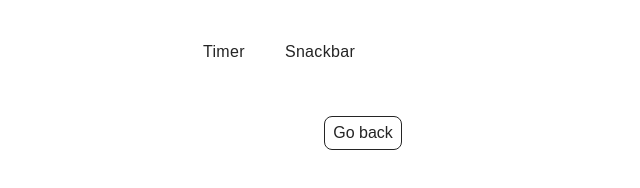
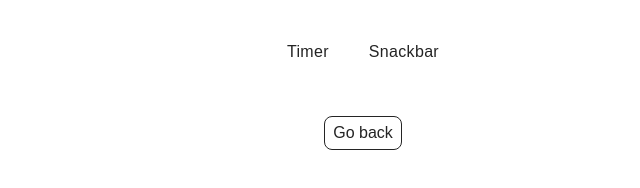
Before and after one commit to NgokToanNL/goit-js-hw-10, a website built with Vite: page src/index.html in a window 1280 px wide. Shown: the whole page, without its empty margins (277-917 px from the left). Built offline with nearby package versions, Linux system fonts and the light colour scheme.

```diff
--- a/src/css/header.css
+++ b/src/css/header.css
@@ -1,21 +1,25 @@
 .header {
   padding: 20px 0;
 }
+
 .nav {
   display: flex;
-  justify-content: space-between;
+  justify-content: center;
 }
+
 .nav-logo {
   display: inline-flex;
   align-items: center;
   justify-content: center;
 }
+
 .nav-list {
   display: flex;
   align-items: center;
   justify-content: flex-end;
   gap: 40px;
 }
+
 .nav-link {
   position: relative;
   display: block;
@@ -23,10 +27,12 @@
   letter-spacing: 0.02em;
   transition: 200ms ease-in;
 }
+
 .nav-link:hover,
 .nav-link:focus {
   color: #747bff;
 }
+
 .nav-link::after {
   content: '';
   position: absolute;
@@ -39,6 +45,7 @@
   transform-origin: center;
   animation: stretch 400ms cubic-bezier(0.68, -0.55, 0.27, 1.55) 200ms both;
 }
+
 .nav-link.active::after {
   background: #747bff;
 }
```
Also changed, not shown: src/1-timer.html (+1 -1 lines).
